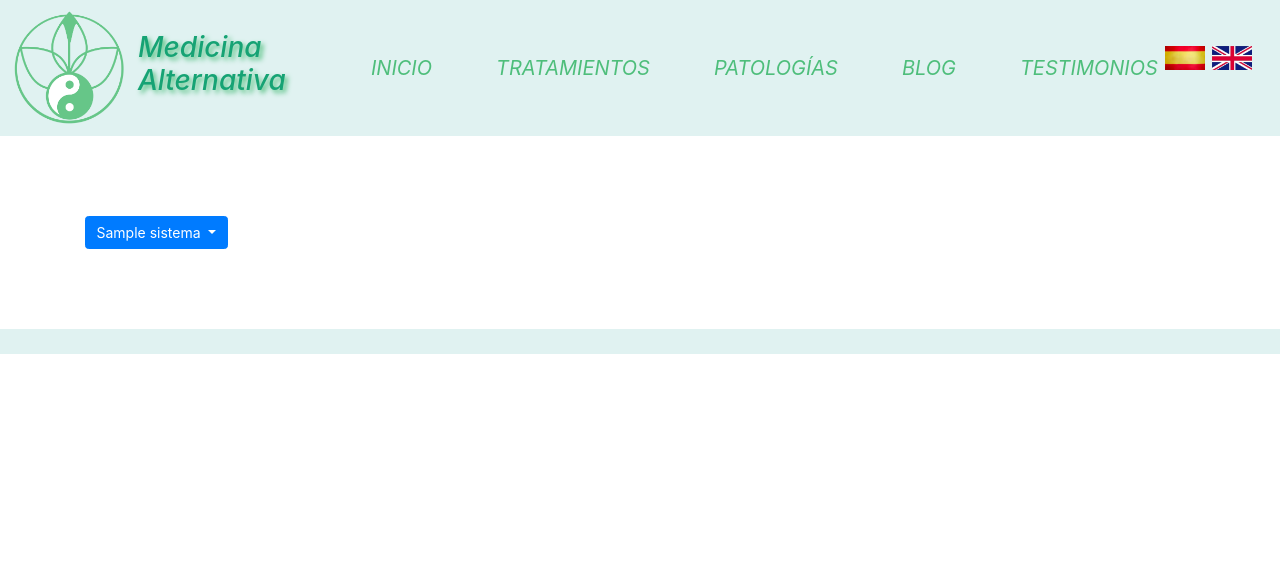
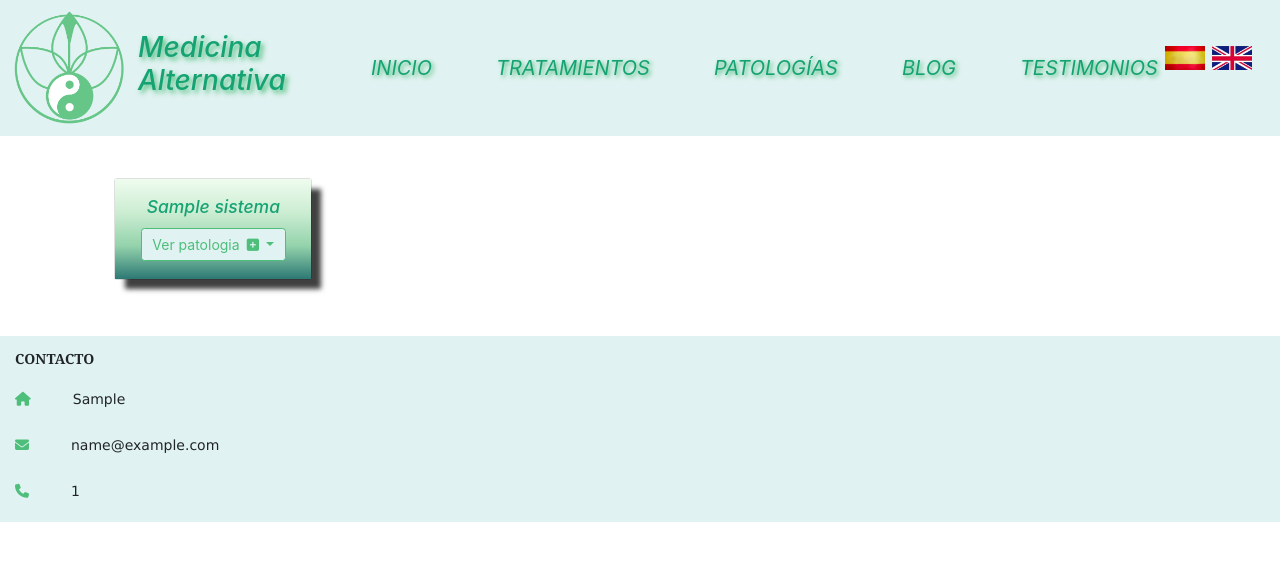
Before and after one commit to EstherRM85/NATUROPATIA, a Django app: page /es/home/patologias/ in a window 1280 px wide. Shown: the top 561 px of the page. Run offline with Django 3.2, Linux system fonts and the light colour scheme; tables that the repository leaves empty hold one stand-in row (values such as "Sample post"); some libraries are stand-ins or nearby versions.

Commit message:
CSS patologias

```diff
--- a/proyecto/app/models.py
+++ b/proyecto/app/models.py
@@ -2,6 +2,7 @@ from django.db import models
 
 
 # Create your models here.
+
 
 class Info(models.Model):
     tituloPrincipal = models.CharField(max_length=80, null=True)
@@ -44,6 +45,9 @@ class Sistema(models.Model):
     def __str__(self):
         return self.nombresistema
 
+    class Meta:
+        ordering = ['nombresistema']
+
 class Patologia(models.Model):
     nombrepatologia = models.CharField( max_length=80, null= True)
     sistema= models.ForeignKey(Sistema, related_name="patologias",on_delete=models.CASCADE, max_length=80, null= True )
--- a/proyecto/app/static/css/style.css
+++ b/proyecto/app/static/css/style.css
@@ -16,8 +16,9 @@
     text-align: center;
     font-size: 20px;
     margin-left: 50px;
-    color: #4EBE7B;
     font-style: italic;
+    color: #16a374;
+    text-shadow: #4EBE7B 0.1em 0.1em 0.2em;
 }
 
 .titulo-tra {
@@ -274,6 +275,30 @@ Delete it completely to stop fading
     color: rgba(0, 0, 0, .05);
 }
 
-a#v-pills-home-tab.nav-link.active{
+a#v-pills-home-tab.nav-link.active {
     background-color: cadetblue;
 }
+
+
+/*PATOLOGIAS*/
+
+button.btn.btn-primary.dropdown-toggle {
+    background-color: #e0f2f1;
+    color: #4EBE7B;
+    border-color: #4EBE7B;
+    text-align: center;
+}
+
+h5.card-title {
+    color: #16a374;
+    font-style: italic;
+}
+
+.card-body.pato {
+    box-shadow: 10px 10px 5px 0px rgba(0, 0, 0, 0.75);
+    background: linear-gradient(#effcef, #ccedd2, #94d3ac, #2c7873);
+}
+
+.margenp {
+    margin: 250px;
+}
--- a/proyecto/app/views.py
+++ b/proyecto/app/views.py
@@ -52,6 +52,7 @@ class Patologias(ListView):
         context=super(Patologias, self).get_context_data(**kwargs)
         parametro = self.kwargs.get('pk', None)
         context['Psis'] = Sistema.objects.all()
+        context['contacto']= Contacto.objects.all()
         return context
 
 
--- a/proyecto/templates/app/patologias.html
+++ b/proyecto/templates/app/patologias.html
@@ -1,20 +1,28 @@
-{% extends 'app/index.html' %} {% load static %} {% load bootstrap4 %} {% block content%}
+{% extends 'base.html' %} {% load static %} {% load bootstrap4 %} {% block content%}
 
 
- <div class="container">
-  <div class="dropdown">
-    {% for p in Psis %}
-    <button type="button" class="btn btn-primary dropdown-toggle" data-toggle="dropdown">
-      {{ p.nombresistema }}
-    </button>
-    <div class="dropdown-menu">
-      {% for y in p.patologias.all %}
-      <span class="dropdown-item-text">{{ y.nombrepatologia }}</span>
-      {% endfor %}
+<div class="container-fluid">
+    <div class="row mb-5">
+        {% for p in Psis %}
+
+        <div class="col-sm-4 d-flex justify-content-center mb-3 mt-5">
+            <div class="card w-50 ">
+                <div class="card-body pato text-center">
+                    <h5 class="card-title"> {{ p.nombresistema }}</h5>
+                    <div class="dropdown">
+
+                        <button type="button" class="btn btn-primary dropdown-toggle" data-toggle="dropdown">Ver patologia<i class="fas fa-plus-square ml-2"></i> </button>
+
+                        <div class="dropdown-menu">
+                            {% for y in p.patologias.all %}
+                            <span class="dropdown-item-text">{{ y.nombrepatologia }}</span> {% endfor %}
+                        </div>
+                    </div>
+                </div>
+            </div>
+        </div>
+        {% endfor %}
     </div>
-    {% endfor %}
-  </div>
-
 </div>
 
 {% endblock content%}
--- a/proyecto/templates/base.html
+++ b/proyecto/templates/base.html
@@ -1,6 +1,6 @@
 {% load static %} {% load bootstrap4 %} {% load static i18n %}
 <!DOCTYPE html>
-<html lang="en">
+<html lang="es">
 
 <head>
     <title>Natural Holistic</title>
@@ -35,7 +35,7 @@
             <ul class="nav navbar-nav">
 
                 <li class="nav-item">
-                    <a class="nav-link" href="#">{% trans 'INICIO' %}</a>
+                    <a class="nav-link" href="{% url 'app:index' %}">{% trans 'INICIO' %}</a>
                 </li>
 
                 <li class="nav-item">
```
Also changed, not shown: proyecto/app/migrations/0013_auto_20200508_1050.py (added).
